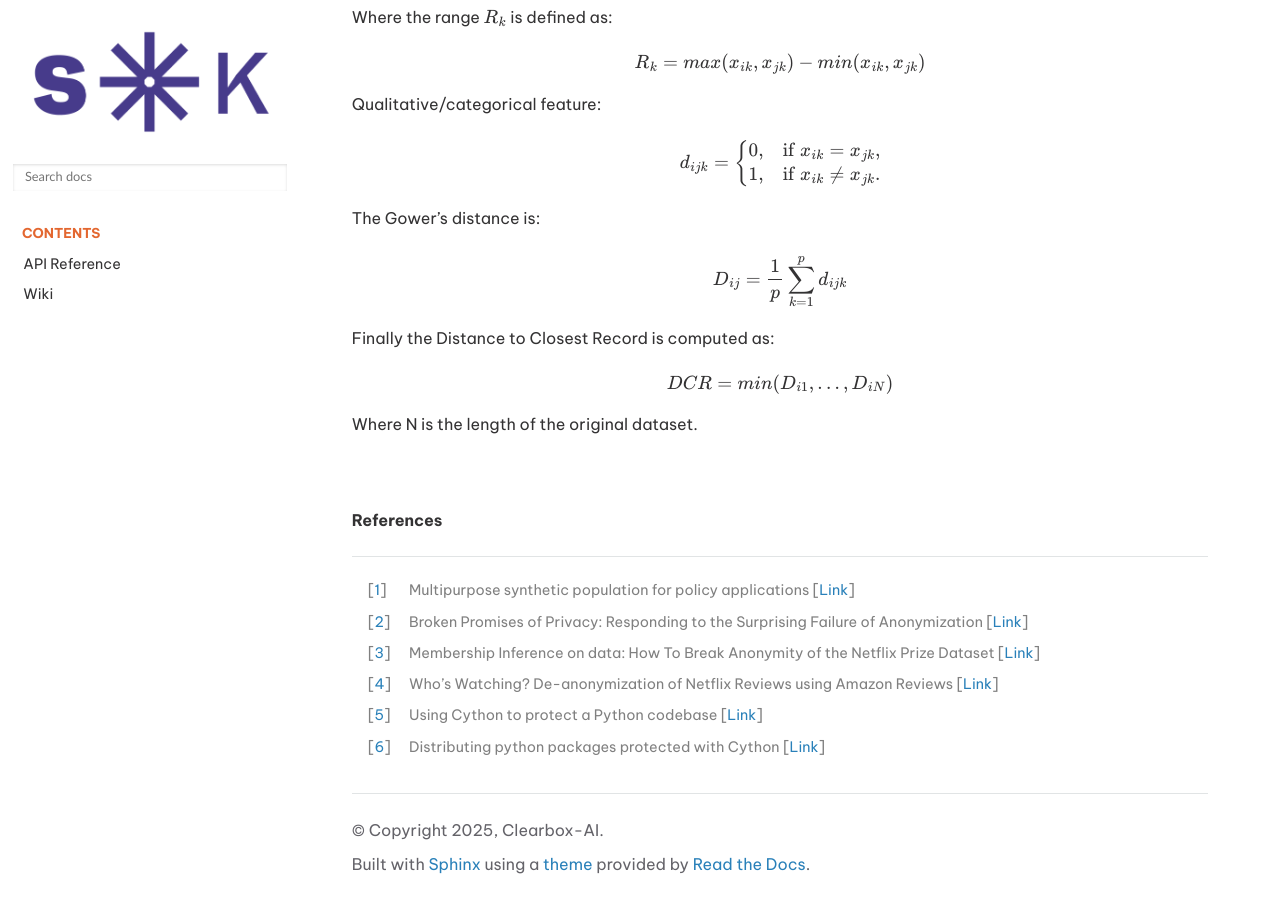
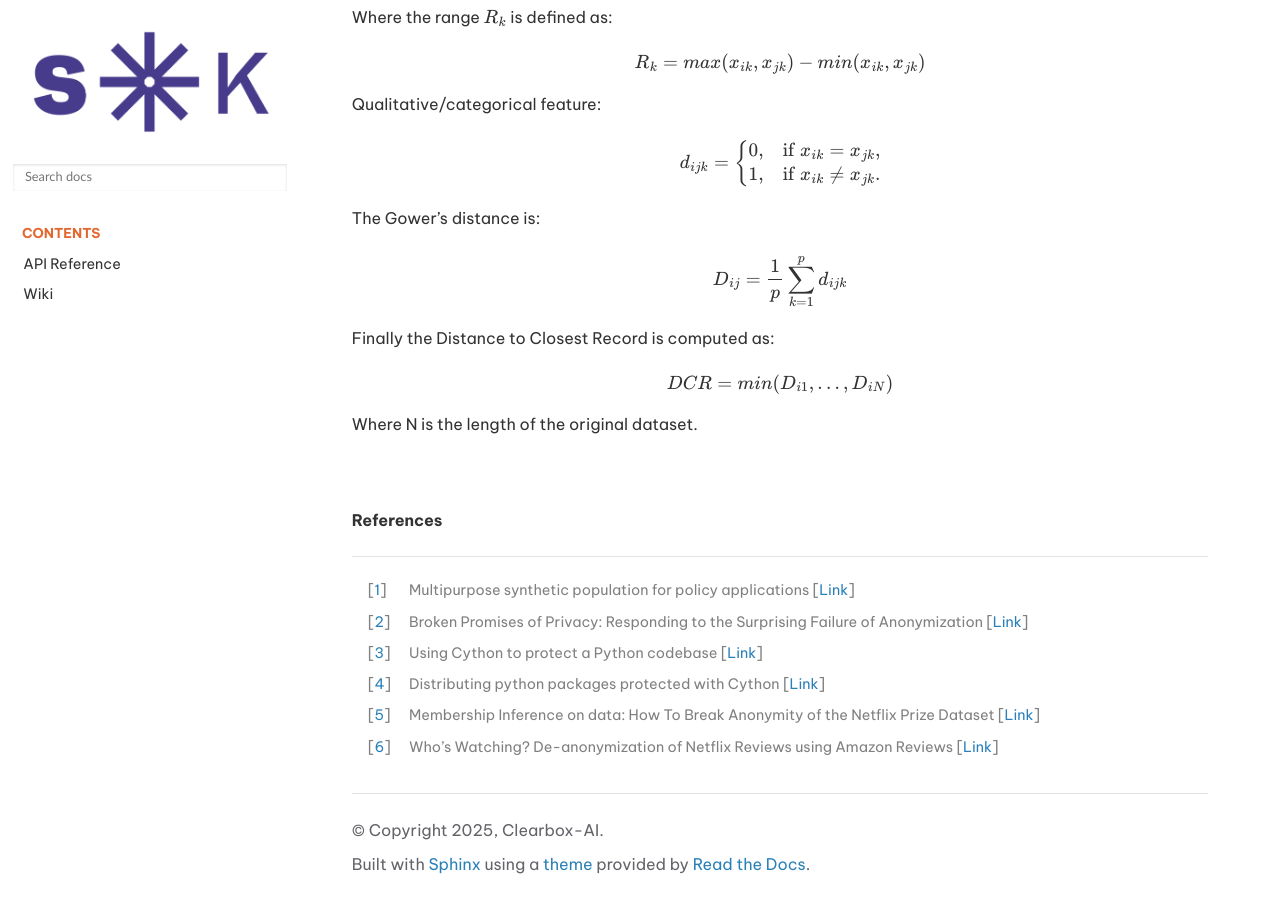
Before and after one commit to Clearbox-AI/clearbox-synthetic-kit, a Sphinx documentation site: the page built from docs/source/wiki/wiki_md/privacy.md, in a window 1280 px wide and 900 px high, scrolled down 5939 px. Built offline with Sphinx 7.4.7 and the Read the Docs theme 3.1.0, drawn with Linux system fonts in a browser that asks for light colours.

Commit message:
minor fix

```diff
--- a/docs/source/wiki/wiki_md/privacy.md
+++ b/docs/source/wiki/wiki_md/privacy.md
@@ -83,11 +83,11 @@
 
 > [!NOTE]
 > Computing the distances between all synthetic records and all the real records is a computationally very heavy operation.\
-> Clearbox Synthetic Kit employs [Cython](https://cython.org/) to speed up the process[^5] [^6].
+> Clearbox Synthetic Kit employs [Cython](https://cython.org/) to speed up the process[^3] [^4].
 
 
 ## 4. Membership Inference Attack simulation with Clearbox Synthetic Kit
-The **Membership Inference Test**[^3] [^4]: is a critical evaluation used to estimate the risk of revealing membership information in a dataset.<br>
+The **Membership Inference Test**[^5] [^6]: is a critical evaluation used to estimate the risk of revealing membership information in a dataset.<br>
 
 If a malicious attacker manages to put his hands on an anonymized synthetic dataset and also has some prior knowledge about one or more of the records of the original dataset he may be able to infer whether the records he has information about were part of the original dataset from which the synthetic dataset was generated from, possibily disclosing sensitive information about the records.
 
@@ -187,7 +187,7 @@
 **References**
 [^1]: Multipurpose synthetic population for policy applications [[Link](https://publications.jrc.ec.europa.eu/repository/handle/JRC128595)]
 [^2]: Broken Promises of Privacy: Responding to the Surprising Failure of Anonymization [[Link](https://papers.ssrn.com/sol3/papers.cfm?abstract_id=1450006)]
-[^3]: Membership Inference on data: How To Break Anonymity of the Netflix Prize Dataset [[Link](https://arxiv.org/abs/cs/0610105)]
-[^4]: Who's Watching? De-anonymization of Netflix Reviews using Amazon Reviews [[Link](https://courses.csail.mit.edu/6.857/2018/project/Archie-Gershon-Katchoff-Zeng-Netflix.pdf)]
-[^5]: Using Cython to protect a Python codebase [[Link](https://bucharjan.cz/blog/using-cython-to-protect-a-python-codebase.html)]
-[^6]: Distributing python packages protected with Cython [[Link](https://medium.com/swlh/distributing-python-packages-protected-with-cython-40fc29d84caf)]
+[^3]: Using Cython to protect a Python codebase [[Link](https://bucharjan.cz/blog/using-cython-to-protect-a-python-codebase.html)]
+[^4]: Distributing python packages protected with Cython [[Link](https://medium.com/swlh/distributing-python-packages-protected-with-cython-40fc29d84caf)]
+[^5]: Membership Inference on data: How To Break Anonymity of the Netflix Prize Dataset [[Link](https://arxiv.org/abs/cs/0610105)]
+[^6]: Who's Watching? De-anonymization of Netflix Reviews using Amazon Reviews [[Link](https://courses.csail.mit.edu/6.857/2018/project/Archie-Gershon-Katchoff-Zeng-Netflix.pdf)]
```
